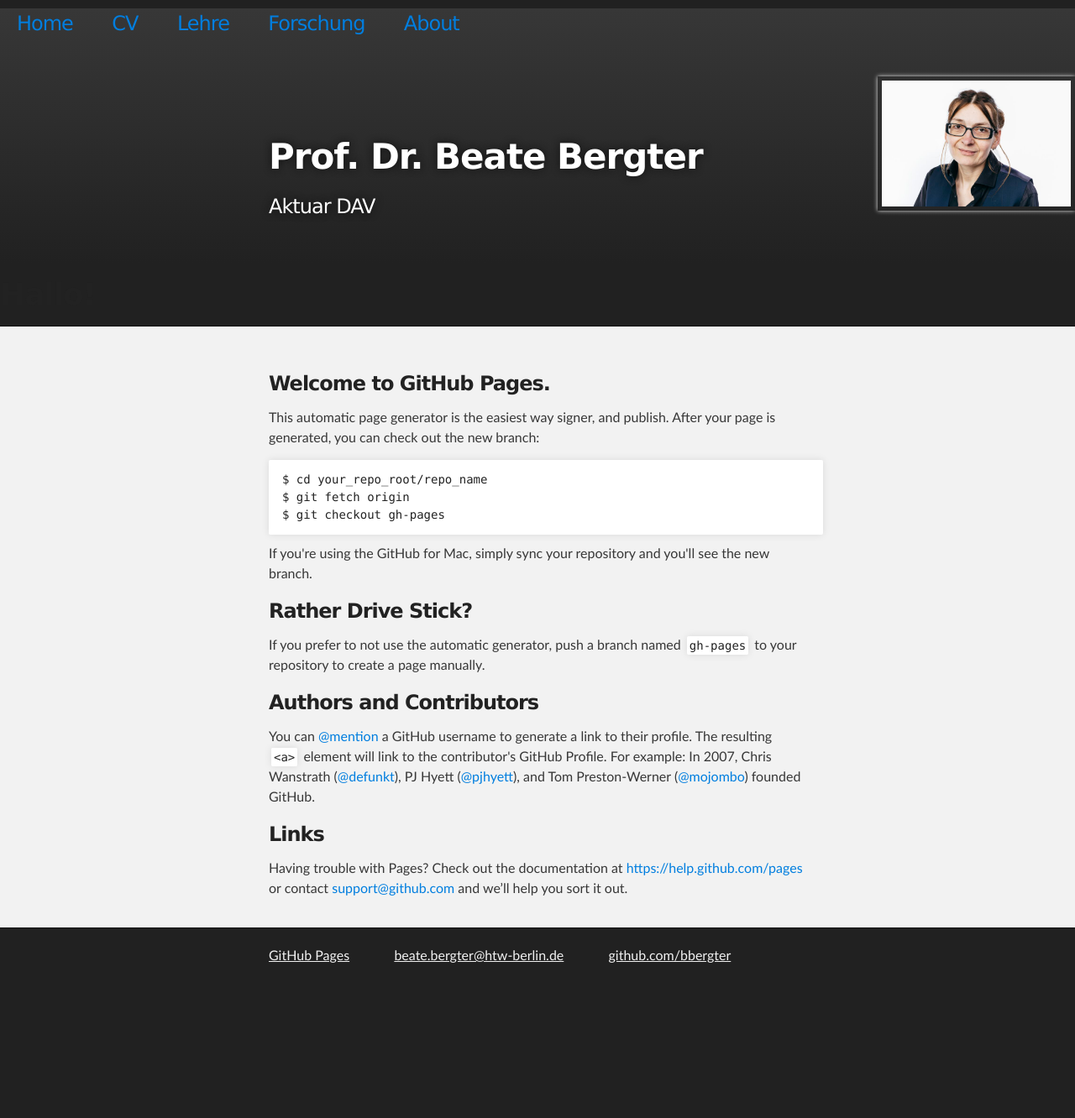
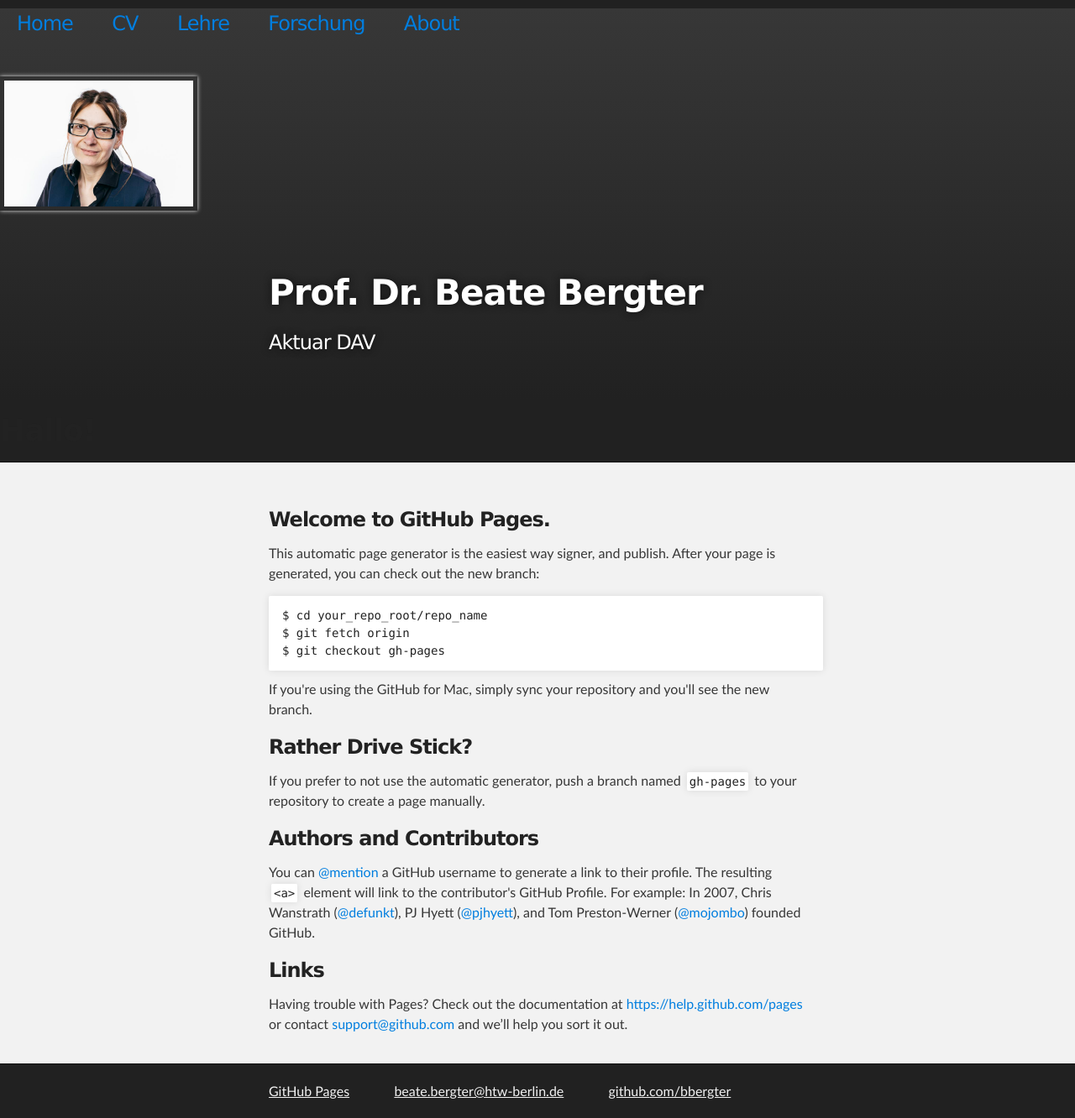
Before and after one commit to bbergter/bbergter, a Jekyll site: the page index.html, which Jekyll copies as it is, in a window 1280 px wide. Shown: the whole page at 84% size. Built offline with Jekyll 4.4.1, drawn with Linux system fonts in a browser that asks for light colours; before the commit the page ends 1170 px from its top, so only the background shows below that.

Commit message:
Update index.html

```diff
--- a/index.html
+++ b/index.html
@@ -36,7 +36,7 @@
         		<a href="/about">About</a>
        	</nav> </h2>
 
-<img alt="moi" src="moi.jpg" height="150" width=auto align="right"> &nbsp  &nbsp &nbsp &nbsp<br>
+<img alt="moi" src="moi.jpg" height="150" width=auto align="center" hspace="30" > &nbsp  &nbsp &nbsp &nbsp<br>
 
 
         <header class="inner">
```
